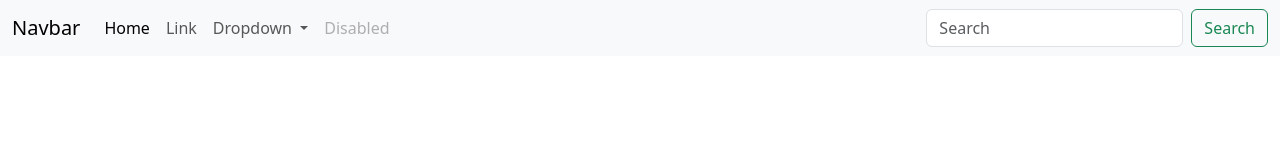
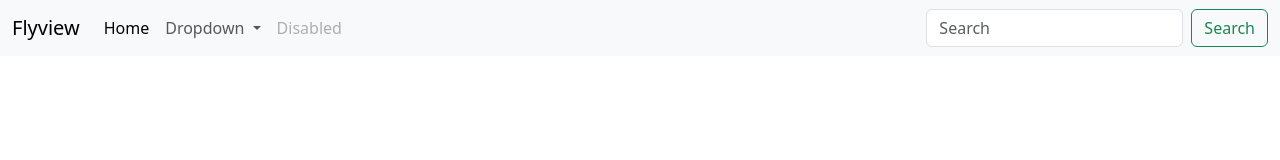
Before and after one commit to codelangsaurangabad/angular_test1, an Angular app: page /navbar in a window 1280 px wide. Shown: the top 160 px of the page. Built offline with nearby package versions, Linux system fonts and the light colour scheme.

Commit message:
navbar added

```diff
--- a/src/app/app.routes.ts
+++ b/src/app/app.routes.ts
@@ -3,7 +3,7 @@ import { HomeComponent } from './home/home.component';
 import { NavbarComponent } from './navbar/navbar.component';
 
 export const routes: Routes = [
-  {path:'',redirectTo:'navbar',pathMatch:'full'},
+  {path:'',redirectTo:'home',pathMatch:'full'},
   {path:'home',component:HomeComponent},
   {path:'navbar',component:NavbarComponent}
 ];
--- a/src/app/navbar/navbar.component.html
+++ b/src/app/navbar/navbar.component.html
@@ -1,6 +1,6 @@
 <nav class="navbar navbar-expand-lg bg-body-tertiary">
     <div class="container-fluid">
-      <a class="navbar-brand" routerLink="navbar">Navbar</a>
+      <a class="navbar-brand" routerLink="navbar">Flyview</a>
       <button class="navbar-toggler" type="button" data-bs-toggle="collapse" data-bs-target="#navbarSupportedContent" aria-controls="navbarSupportedContent" aria-expanded="false" aria-label="Toggle navigation">
         <span class="navbar-toggler-icon"></span>
       </button>
@@ -8,9 +8,6 @@
         <ul class="navbar-nav me-auto mb-2 mb-lg-0">
           <li class="nav-item">
             <a class="nav-link active" aria-current="page" routerLink="home">Home</a>
-          </li>
-          <li class="nav-item">
-            <a class="nav-link" href="#">Link</a>
           </li>
           <li class="nav-item dropdown">
             <a class="nav-link dropdown-toggle" href="#" role="button" data-bs-toggle="dropdown" aria-expanded="false">
```
